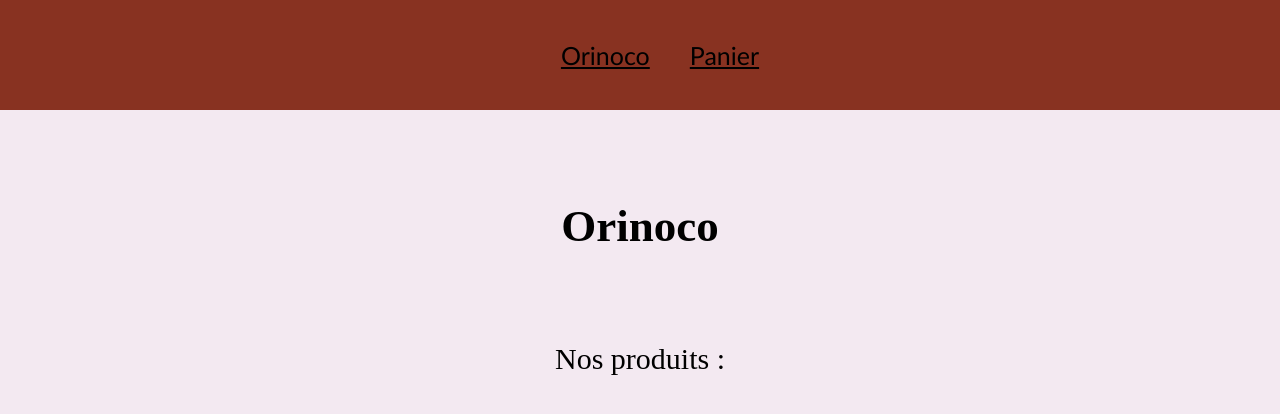
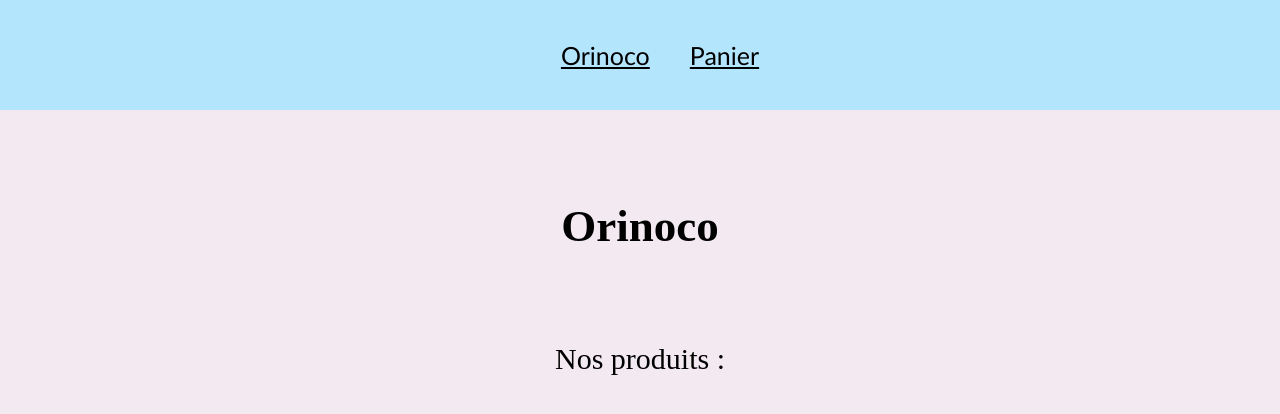
Before and after one commit to alienware1994/Projet5, a website: page Front/index.html in a window 1280 px wide. Drawn offline with Linux system fonts and the light colour scheme; no server answers.

Commit message:
couleur soutenance

```diff
--- a/Front/style.css
+++ b/Front/style.css
@@ -10,7 +10,7 @@ body{
 } */
 nav{
 	padding: 20px;
-	background-color: #883221;
+	background-color:#b3e5fc;
 	text-decoration-color: azure;
 	font-family: 'Trebuchet MS', Helvetica, cursive;
 }
```
